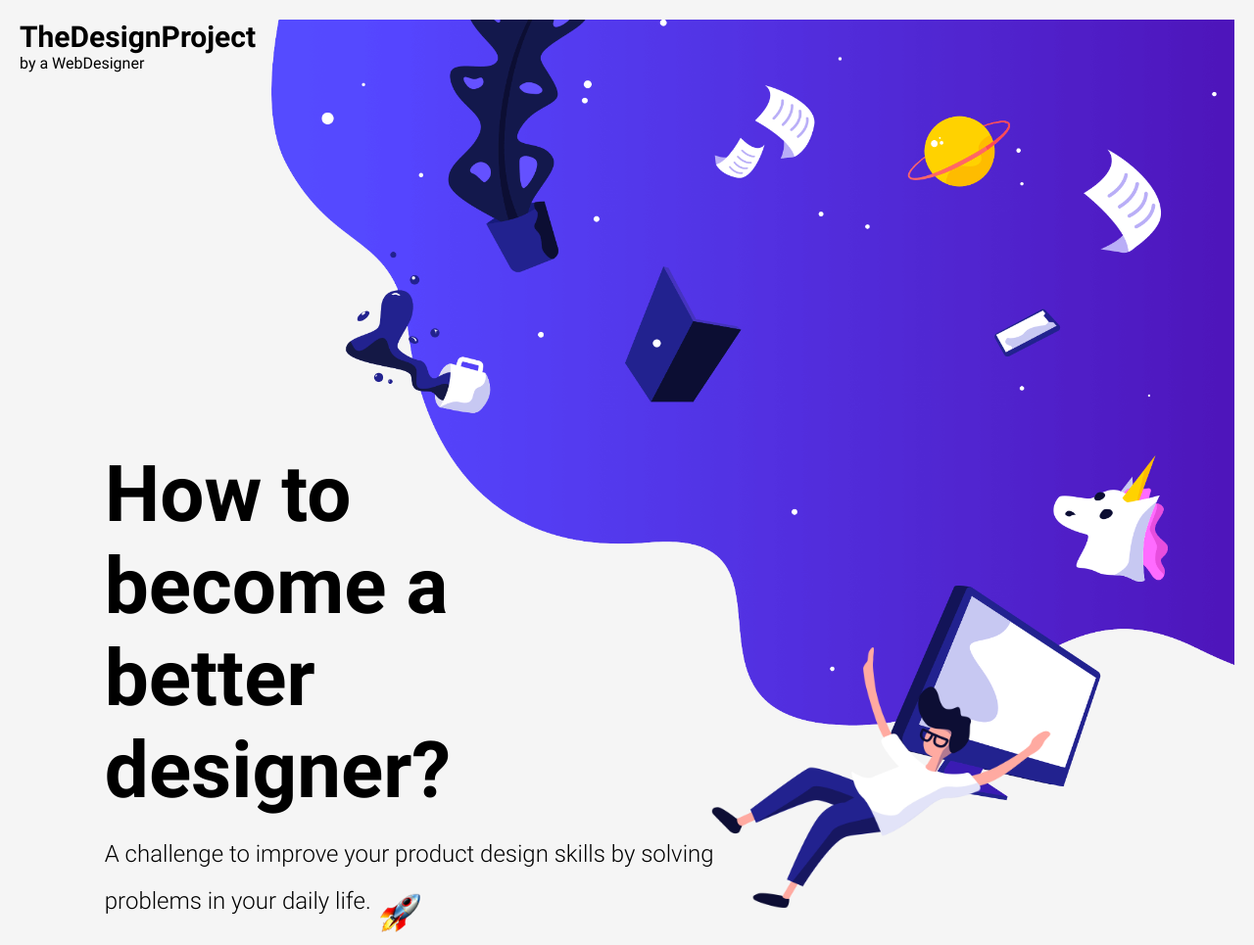
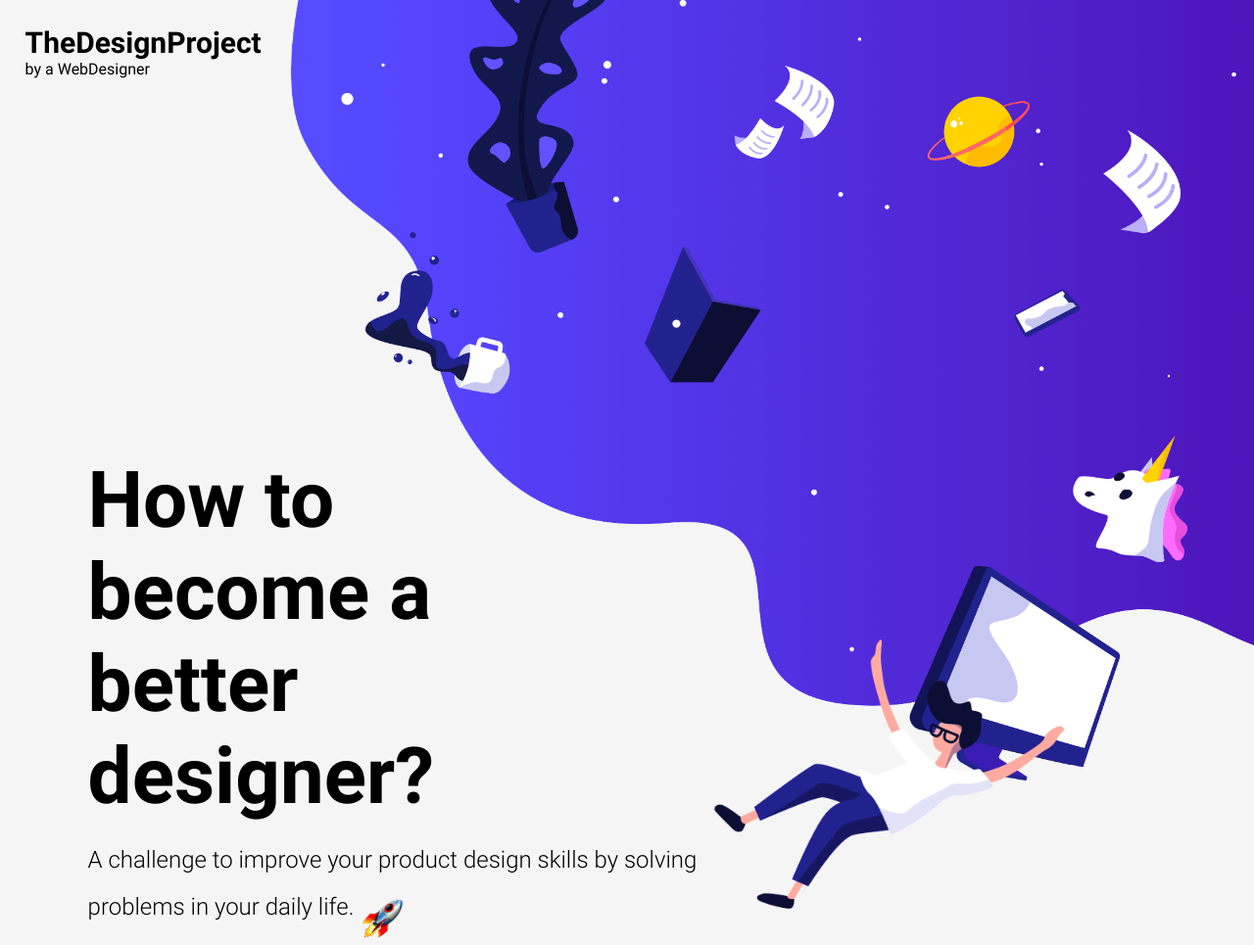
Before and after one commit to ChristianScholtysik/Project-The-Design, a plain HTML site: page index.html in a window 1280 px wide. Shown: the top 965 px of the page at 98% size. Drawn offline with Linux system fonts and the light colour scheme.

Commit message:
change margin logo

```diff
--- a/assets/css/style.css
+++ b/assets/css/style.css
@@ -25,7 +25,7 @@ html {
 body {
   font-size: 1rem;
   width: 100%;
-  padding: 1rem 1rem;
+  /* padding: 1rem 1rem; */
   font-family: "Roboto Regular";
 }
 
@@ -48,6 +48,9 @@ header {
 }
 /*? Logo */
 
+.logo {
+  margin: 2% 0 0 2%;
+}
 .logo h2 {
   font-family: "Roboto Bold";
 }
--- a/index.html
+++ b/index.html
@@ -150,10 +150,9 @@
 <h2>Do you like this challenge?</h2>
 <p class="subscribe">Subscribe to be the first to hear about updates, tips and
     recommendations!</p>
-<form action="">
+<form>
 <input type="email" placeholder="Write your email here">
 <input type="submit" value="Subscribe">
-
 </form>
 <p class="love">Created with Love by a Webdesigner <img src="./assets/img/love.png" alt=""></p>
     </footer>
```
